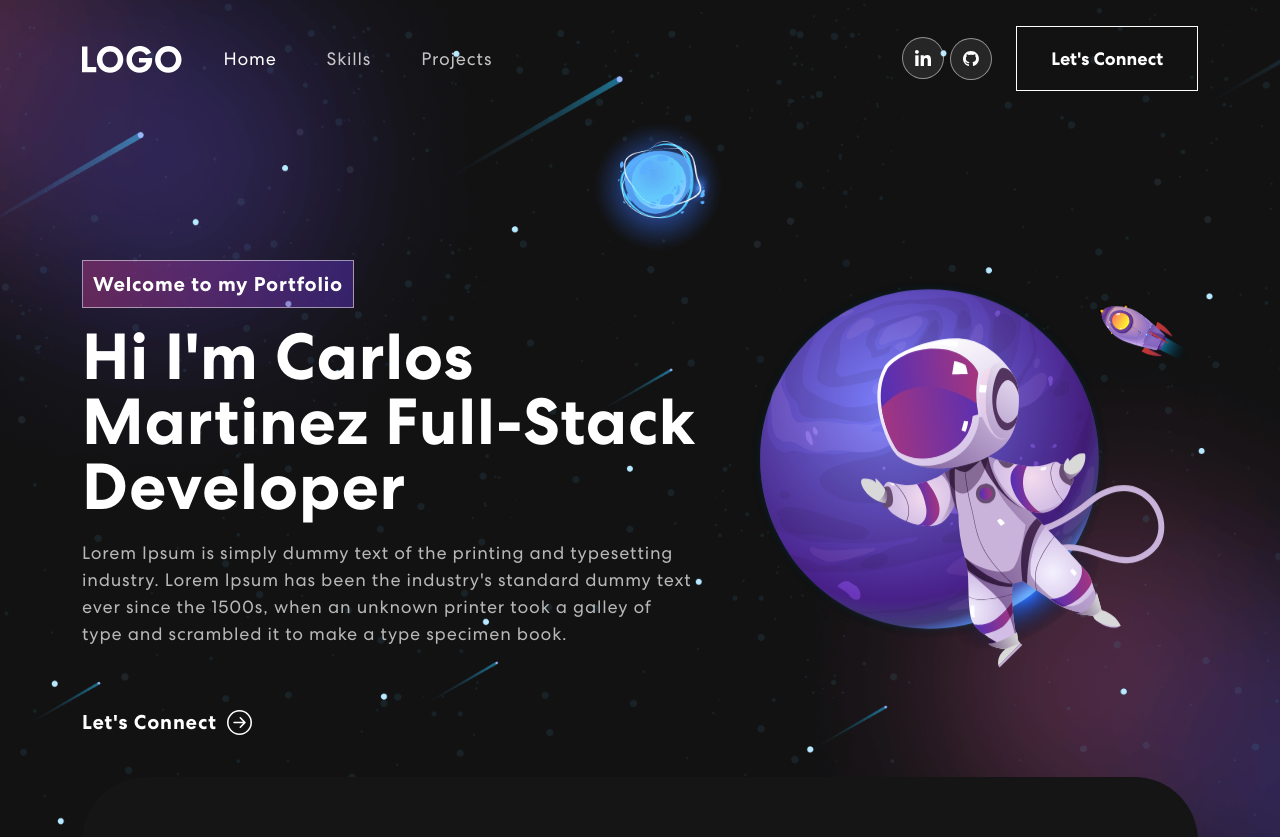
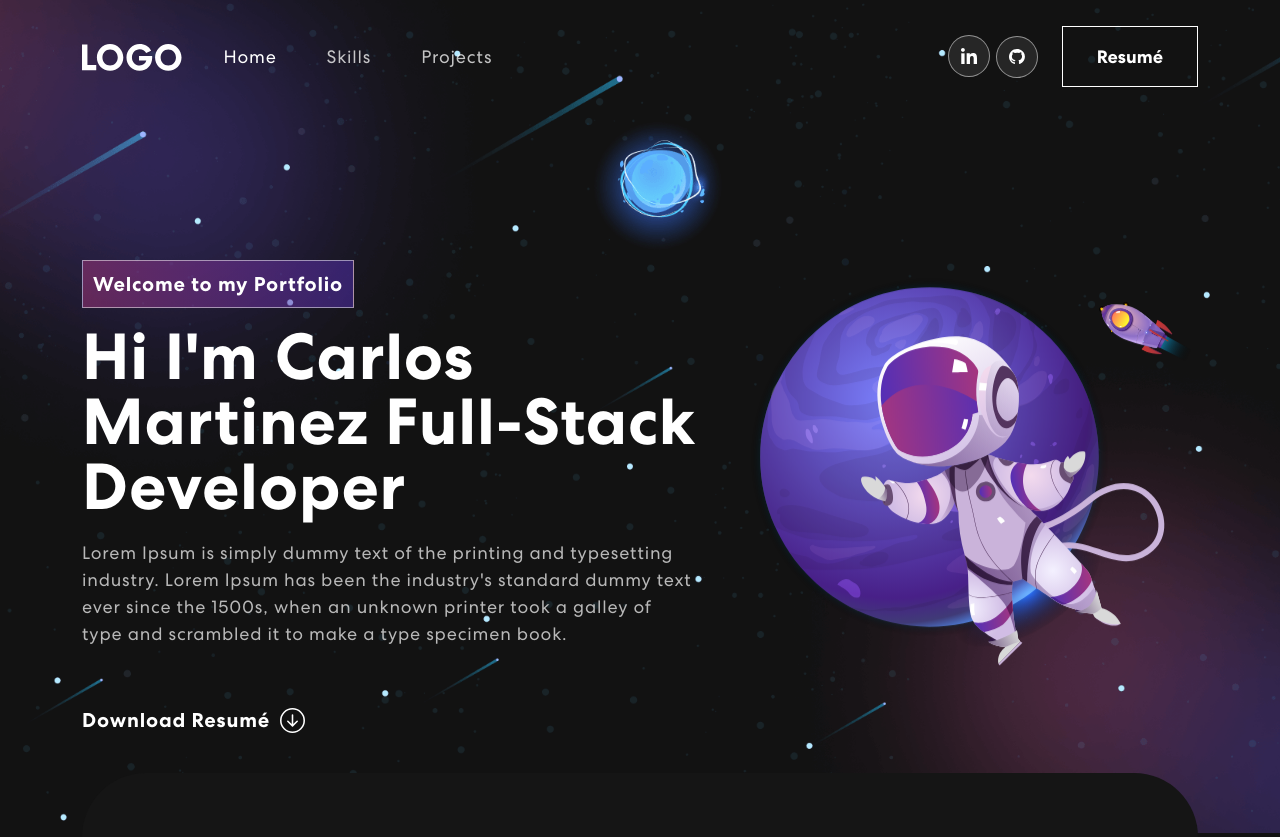
Before and after one commit to carlosm22700/personal-portfolio, a React (Create React App) app: page / in a window 1280 px wide. Shown: the top 837 px of the page. Built offline with nearby package versions, Linux system fonts and the light colour scheme.

Commit message:
add resume download

```diff
--- a/src/App.css
+++ b/src/App.css
@@ -80,6 +80,15 @@ p.success {
 
 p.danger {
 	color: red;
+}
+
+a.resume-link {
+  text-decoration: none;
+  color: black;
+}
+
+a.resume-link:hover {
+  color: gray
 }
 /************ Navbar Css ************/
 nav.navbar {
--- a/src/components/Banner.js
+++ b/src/components/Banner.js
@@ -1,6 +1,6 @@
 import { useState, useEffect} from 'react';
 import { Container, Col, Row } from "react-bootstrap";
-import { ArrowRightCircle } from "react-bootstrap-icons";
+import { ArrowDownCircle } from "react-bootstrap-icons";
 import headerImg from '../assets/img/header-img.svg'
 import 'animate.css';
 import TrackVisibility from 'react-on-screen';
@@ -53,7 +53,9 @@ export const Banner = () => {
                                 <span className="tagline">Welcome to my Portfolio</span>
                                 <h1>{`Hi I'm Carlos Martinez`} <span className="wrap">{text}</span></h1>
                                 <p> Lorem Ipsum is simply dummy text of the printing and typesetting industry. Lorem Ipsum has been the industry's standard dummy text ever since the 1500s, when an unknown printer took a galley of type and scrambled it to make a type specimen book.</p>
-                                <button onClick={() => console.log('connect')}>Let's Connect <ArrowRightCircle size={25} /></button>
+                                <a className='resume-link' href="/resume.pdf" download>
+                                    <button onClick={() => console.log('connect')}>Download Resumé <ArrowDownCircle size={25} /></button>
+                                </a>
                             </div>}
                         </TrackVisibility>
                     </Col>
--- a/src/components/NavBar.js
+++ b/src/components/NavBar.js
@@ -50,7 +50,9 @@ export const NavBar = () => {
                 <a href='https://github.com/carlosm22700' target='_blank'><img src={navIcon2} alt=''/></a>
                 {/* <a href='#'><img src={navIcon3} alt=''/></a> */}
             </div>
-            <button className='vvd' onClick={() => console.log('connect')}><span>Let's Connect</span></button>
+            <a href='/resume.pdf' download>
+              <button className='vvd' onClick={() => console.log('connect')}><span>Resumé</span></button>
+            </a>
           </span>
         </Navbar.Collapse>
       </Container>
```
Also changed, not shown: 1 other file (tests, documents, lock files or other folders).
